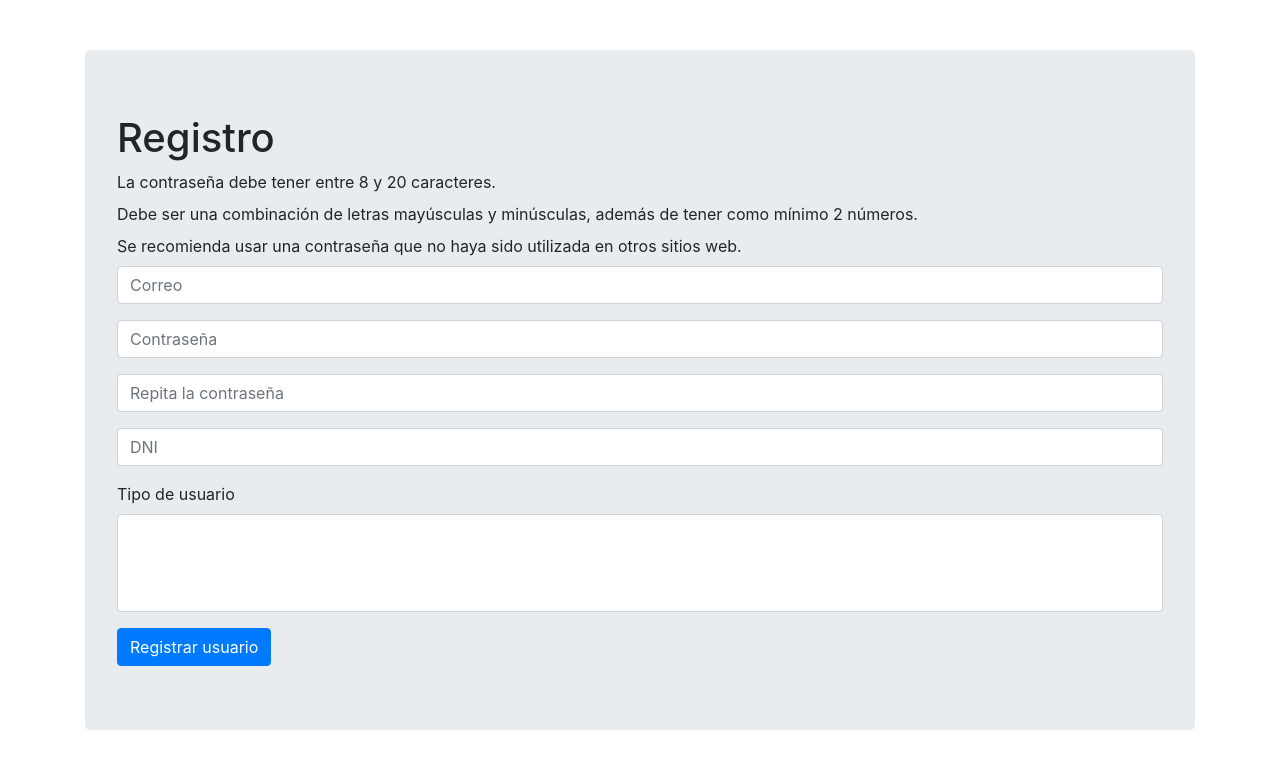
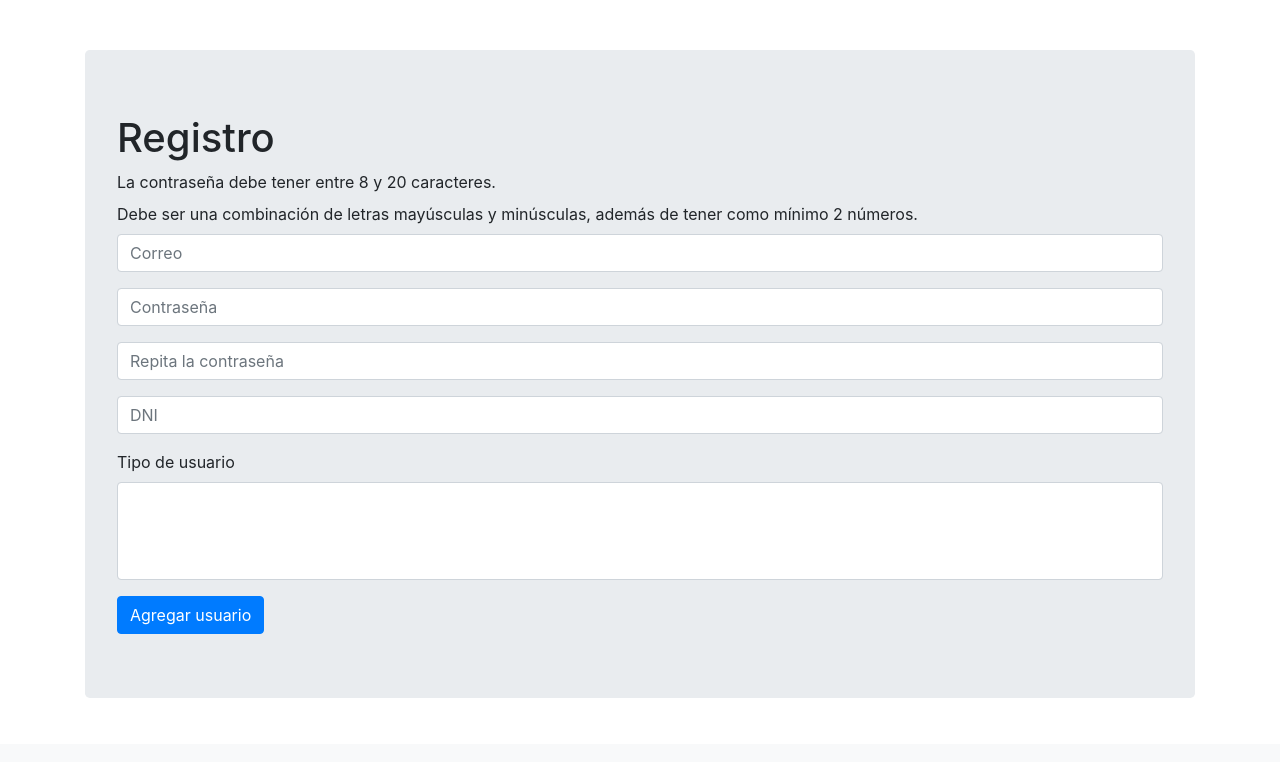
Before and after one commit to franciscojrey/adacolegios, a Flask app: page /registro in a window 1280 px wide. Shown: the part 56-818 px from the top of the page. After the commit the page ends 754 px from the top, so only its background shows below. Run offline with Flask 2, Linux system fonts and the light colour scheme; the visitor is signed in with stand-in values (Sample User, id 1); data that the repository does not hold is empty; parts of the project's set-up code (start-up, migrations or seed data) failed here and were passed over; some libraries are stand-ins or nearby versions.

Commit message:
Version Demo

```diff
--- a/adacolegios/perfiles.py
+++ b/adacolegios/perfiles.py
@@ -153,10 +153,9 @@ def agregar_perfil():
 	if request.method == 'POST':
 		codigo_perfil = request.form['codigo_perfil']
 		nombre_perfil = request.form['nombre_perfil']
-		nombre_completo_perfil = request.form['nombre_completo_perfil']
 		with pyodbc.connect(conx_string) as conx:
 			cursor = conx.cursor()
-			cursor.execute('EXEC SP_AgregarPerfil @codigo = ?, @nombre = ?, @nombre_completo = ?', (codigo_perfil, nombre_perfil, nombre_completo_perfil))
+			cursor.execute('EXEC SP_AgregarPerfil @codigo = ?, @nombre = ?', (codigo_perfil, nombre_perfil))
 		flash('Tarea creada correctamente.', 'success')
 		return redirect(url_for('administrar_perfiles'))
 	return render_template('perfiles/agregar_perfil.html')
@@ -170,14 +169,12 @@ def editar_perfil(codigo):
 	form = PerfilFormulario(request.form)
 	form.codigo_formulario.data = perfil[0]
 	form.nombre.data = perfil[1]
-	form.nombre_completo.data = perfil[1]
 	if request.method == 'POST':
 		codigo_formulario = request.form['codigo_formulario']
 		nombre = request.form['nombre']
-		nombre_completo = request.form['nombre_completo']
 		with pyodbc.connect(conx_string) as conx:
 			cursor = conx.cursor()
-			cursor.execute('EXEC SP_EditarPerfil @codigo_formulario = ?, @nombre = ?, @nombre_completo = ?, @codigo=?', (codigo_formulario,nombre,nombre_completo, codigo))
+			cursor.execute('EXEC SP_EditarPerfil @codigo_formulario = ?, @nombre = ?, @codigo=?', (codigo_formulario, nombre, codigo))
 		flash('Perfil editado correctamente.', 'success')
 		return redirect(url_for('administrar_perfiles'))
 		# Agregar esto cuando agregue las validaciones y haya errores, para que no se borren los cambios ingresados
--- a/adacolegios/templates/auth/index.html
+++ b/adacolegios/templates/auth/index.html
@@ -8,8 +8,6 @@
 	{% include 'includes/_messages.html' %}
 	<h1 class="display-4">¡Hola!</h1>
 	<p class="lead">Bienvenido al sitio web del colegio.</p>
-	<hr class="my-4">
-	<p>En este sitio web podrá cargar notas y tareas de los alumnos.</p>
 	{% if session.loggeado == NULL %}
 		<a href="/inicio_sesion" class="btn btn-primary btn-lg">Iniciar sesión</a>
 	{% endif %}
--- a/adacolegios/templates/auth/inicio_sesion.html
+++ b/adacolegios/templates/auth/inicio_sesion.html
@@ -17,7 +17,7 @@
             <input type="password" name="contraseña" pattern="[A-za-z0-9.!#$%&'*+-|=?^-`{\}~]{8,20}" class="form-control" value="{{request.form.contraseña}}">
         </div>
         <button type="submit" class="btn btn-primary">Iniciar sesión</button>
-        <label><a href="{{ url_for('recuperar_contraseña') }}">¿Olvidaste tu contraseña?</a></label>
+        <!--<label><a href="{{ url_for('recuperar_contraseña') }}">¿Olvidaste tu contraseña?</a></label>-->
     </form>
 </div>
 
--- a/adacolegios/templates/base.html
+++ b/adacolegios/templates/base.html
@@ -52,7 +52,7 @@
               Usuarios
             </a>
             <div class="dropdown-menu" aria-labelledby="navbarDropdownMenuLink">
-              <a class="dropdown-item" href="{{ url_for('registro') }}">Registrar usuario</a>
+              <a class="dropdown-item" href="{{ url_for('registro') }}">Agregar usuario</a>
               <a class="dropdown-item" href="{{ url_for('administrar_perfiles') }}">Administrar perfiles</a>
             </div>
           </li>
@@ -62,7 +62,7 @@
               Mi cuenta
             </a>
             <div class="dropdown-menu" aria-labelledby="navbarDropdownMenuLink">
-              <a class="dropdown-item" href="{{ url_for('perfil') }}">Información</a>
+              <!--<a class="dropdown-item" href="{{ url_for('perfil') }}">Información</a>-->
               <a class="dropdown-item" href="/cerrar_sesion" onclick="return confirm('¿Está seguro que desea cerrar sesión?')">Cerrar sesión</a>
             </div>
           </li>
--- a/adacolegios/templates/notas/cargar_notas.html
+++ b/adacolegios/templates/notas/cargar_notas.html
@@ -7,10 +7,11 @@
         <table class="table table-bordered">
             <tbody>
                 <form action="/cargar_notas" method="POST">
+                    <h5 class="display-6">Elija una materia</h5>
                     <div class="row">
                         <div class="col">
                             <select name="materia" class="form-control" id="exampleFormControlSelect1" >
-                                <option value="">Elija una materia...</option>
+                                <!--<optionn value="">Elija una materia...</option>-->
                                 {% for i in materias %}
                                 <option value="{{ i.5 }}">Nivel: {{ i.0 }} - Curso: {{ i.1 }} - División: {{ i.2 }} - Materia: {{ i.4 }}</option>
                                 {% endfor %}
--- a/adacolegios/templates/perfiles/administrar_perfiles.html
+++ b/adacolegios/templates/perfiles/administrar_perfiles.html
@@ -11,7 +11,6 @@
           <th></th>
           <th>Código</th>
           <th>Nombre</th>
-          <th>Nombre completo</th>
           <th></th>
           <th></th>
         </tr>
@@ -20,7 +19,6 @@
             <td><input type="hidden" name="perfil_codigo" value="{{perfil.0}}"></td>
             <td>{{perfil.0}}</td>
             <td>{{perfil.1}}</td>
-            <td>{{perfil.2}}</td>
             <td><a href="editar_perfil/{{perfil.0}}" class="btn btn-warning">Editar</a></td>
             <td>
               <form action="{{url_for('eliminar_perfil', codigo=perfil.0)}}" method="post">
--- a/adacolegios/templates/perfiles/agregar_perfil.html
+++ b/adacolegios/templates/perfiles/agregar_perfil.html
@@ -9,14 +9,12 @@
         <tr>
             <th>Código</th>
             <th>Nombre</th>
-            <th>Nombre completo</th>
             <th></th>
         </tr>
         <tr>
             <form method="POST">
                 <td><input type="text" name="codigo_perfil" class="form-control" value=""></td>
                 <td><input type="text" name="nombre_perfil" class="form-control" value=""></td>
-                <td><input type="text" name="nombre_completo_perfil" class="form-control" value=""></td>
                 <td><button type="submit" class="btn btn-primary">Agregar</button></td>
 
             </form>
--- a/adacolegios/templates/perfiles/editar_perfil.html
+++ b/adacolegios/templates/perfiles/editar_perfil.html
@@ -12,9 +12,6 @@
             <div class="form-group">
                 {{ render_field(form.nombre, class="form-control")}}
             </div>
-            <div class="form-group">
-                {{ render_field(form.nombre_completo, class="form-control")}}
-            </div>
             <button type="submit" class="btn btn-success">Guardar cambios</button>
             <a href="/administrar_perfiles" class="btn btn-warning">Cancelar</a>
         </form>
--- a/adacolegios/templates/perfiles/registro.html
+++ b/adacolegios/templates/perfiles/registro.html
@@ -7,7 +7,6 @@
         <form method="POST">
             <label>La contraseña debe tener entre 8 y 20 caracteres.</label> </br>
             <label>Debe ser una combinación de letras mayúsculas y minúsculas, además de tener como mínimo 2 números.</label>
-            <label>Se recomienda usar una contraseña que no haya sido utilizada en otros sitios web.</label>
             <div class="form-group">
                 <!--<input type="text" name="email" pattern="[A-za-z0-9@_-.]{8,80}" class="form-control" value="{{request.form.email}}" required>-->
                 <input placeholder="Correo" type="text" name="email" class="form-control" value="{{request.form.email}}">
@@ -39,9 +38,8 @@
                         <option value="{{perfil.1}}">{{ perfil.1 }}</option>
                     {% endfor %}
                 </select>
-
             </div>
-            <button type="submit" class="btn btn-primary">Registrar usuario</button>
+            <button type="submit" class="btn btn-primary">Agregar usuario</button>
         </form>
     </div>
 {% endblock %}
```
